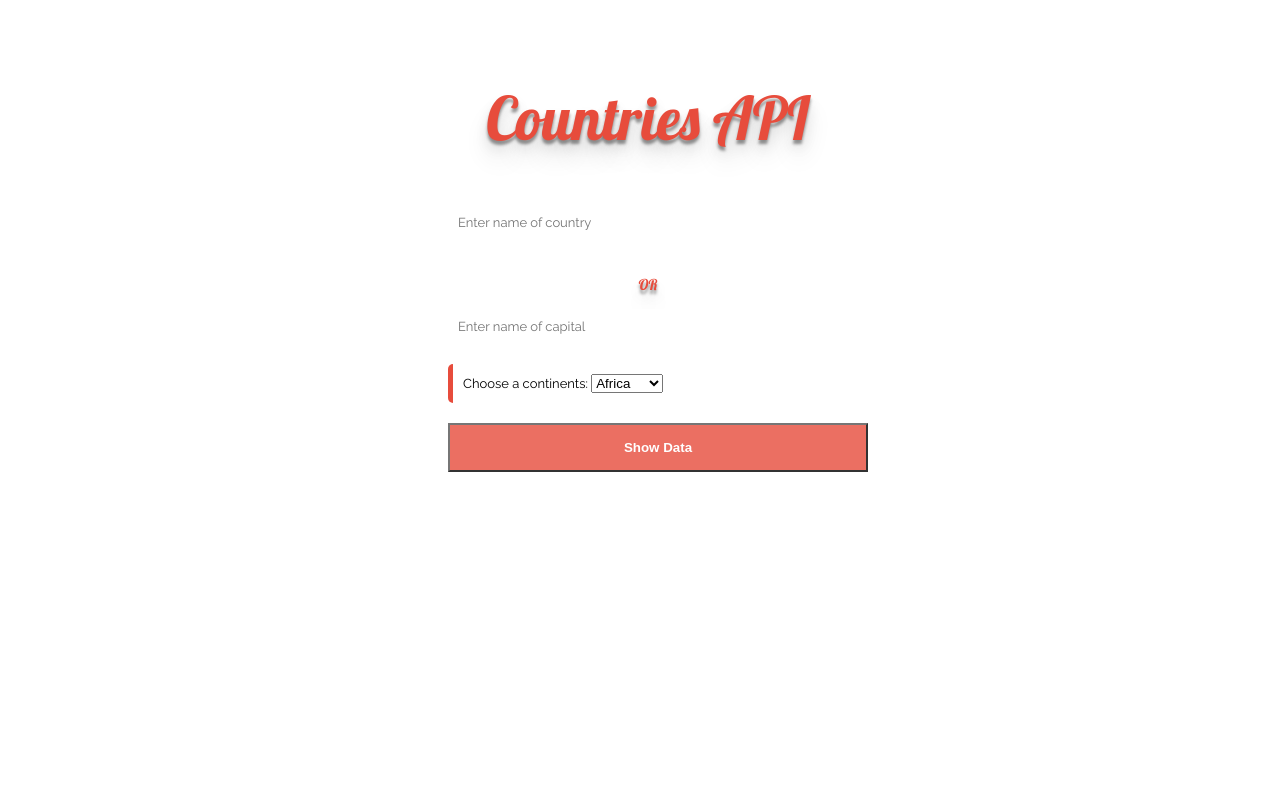
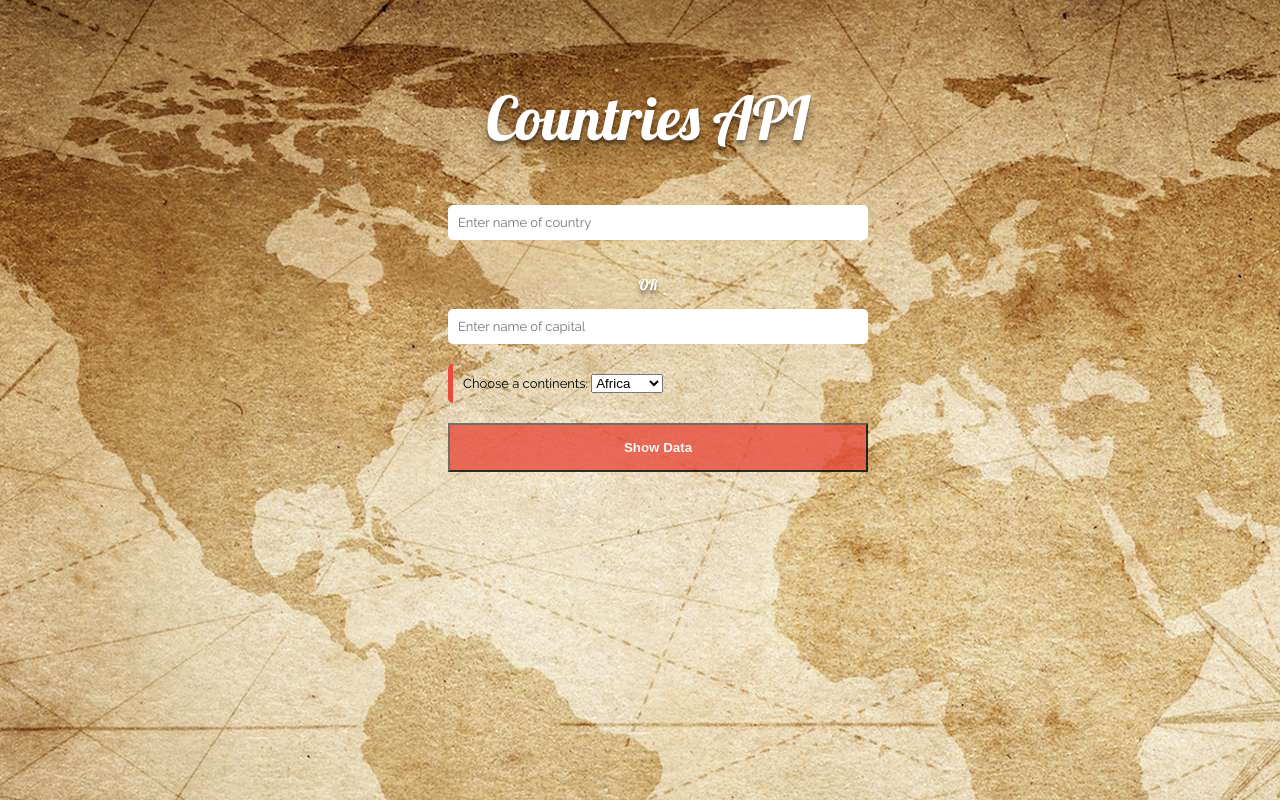
Before and after one commit to Chrisahn75/konexio-projet-fullstack, a plain HTML site: page front/index.html in a window 1280 px wide. Drawn offline with Linux system fonts and the light colour scheme.

Commit message:
change style

```diff
--- a/front/index.html
+++ b/front/index.html
@@ -1,5 +1,5 @@
 <!DOCTYPE html>
-<html lang="fr">
+<html lang="en">
 <head>
     <meta charset="UTF-8">
     <meta http-equiv="X-UA-Compatible" content="IE=edge">
@@ -8,6 +8,7 @@
     <link href="//maxcdn.bootstrapcdn.com/font-awesome/4.2.0/css/font-awesome.min.css" rel="stylesheet">
     <link href='https://fonts.googleapis.com/css?family=Raleway:400,800,700,900,300,100' rel='stylesheet' type='text/css'>
     <link  rel= "stylesheet" href="../front/styles.css">
+    <link  rel= "stylesheet" href="../assets/img/">
     <title>Countries API</title>
 </head>
 <body class="overlay">
--- a/front/styles.css
+++ b/front/styles.css
@@ -1,4 +1,5 @@
 .overlay{
+  background: url(../assets/img/carte-monde-precise.jpeg);
   top:0;
   left:0;
   width:100%;
@@ -7,7 +8,7 @@
 
 h1{
   text-align:center;
-  color: #e74c3c!important;
+  color: #FFF!important;
   margin-top:20%;
   font:60px Lobster;
   text-shadow: 0px 4px 3px rgba(0,0,0,0.4),
@@ -24,7 +25,7 @@ p{
              0px 18px 23px rgba(0,0,0,0.1);
 }
 #or{
-  color: #e74c3c;
+  color: #FFF;
 
 }
 
--- a/script.js
+++ b/script.js
@@ -52,7 +52,6 @@ $("#btnShowData").click(function () {
 
 $("select").change(function () {
     select = $("select[id=continents]").val();
-
     $.ajax({
       url: `https://restcountries.com/v3.1/continents/${select}`,
       success: function (data) {
```
Also changed, not shown: assets/img/carte-monde-precise.jpeg (added).
